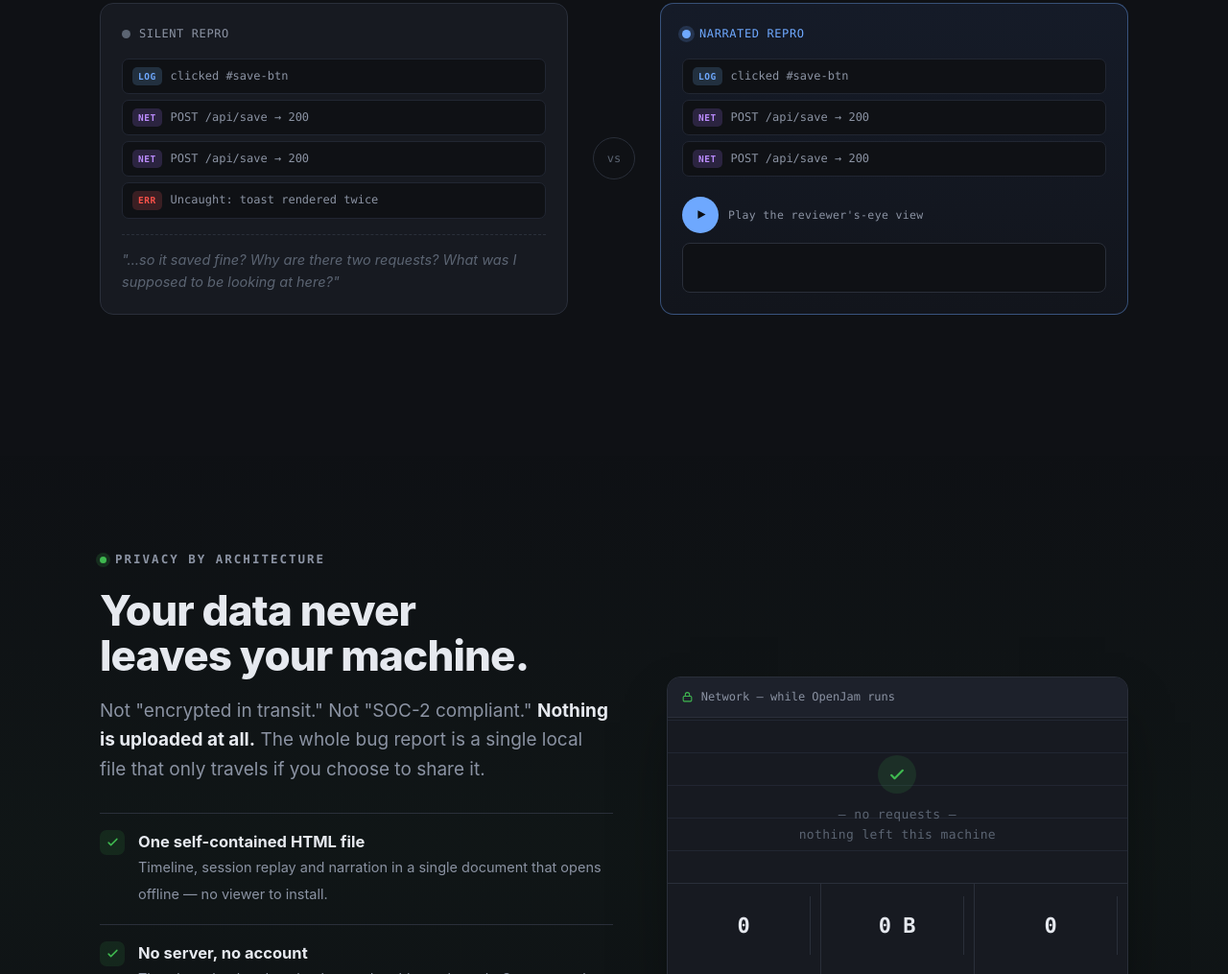
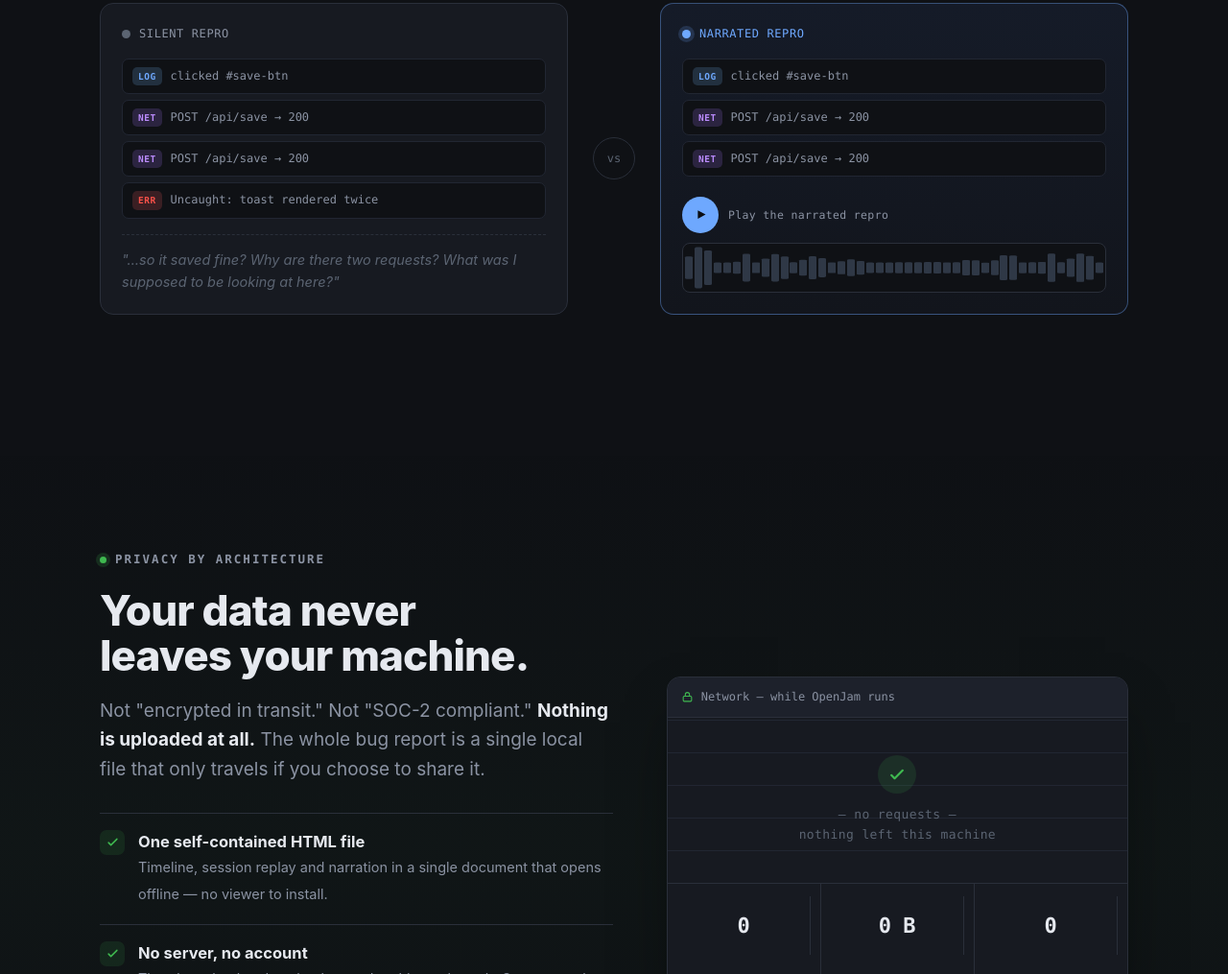
Before and after one commit to SaintPepsi/openjam, a browser extension: page docs/index.html in a window 1280 px wide. Shown: the part 1583-2598 px from the top of the page at 96% size. Drawn offline with Linux system fonts and the light colour scheme; files that its build step writes are made by us from their sources; no server answers.

Commit message:
fix(landing): render the waveform bars + fix nonsensical play label
.wave .bar had a width (flex:1 1 0) but no height, so with align-items:
center the bars collapsed to 0px and the waveform was invisible. Add
height:100%. Also rename the play label from the confusing "Play the
reviewer's-eye view" to "Play the narrated repro" (matches the card).

Note: the clip's real peaks decode only over http (Pages); on file://
the browser blocks the fetch, so it falls back to the synthetic shape.

Co-Authored-By: Maple <ianhogers@hotmail.com>

```diff
--- a/docs/index.html
+++ b/docs/index.html
@@ -179,7 +179,7 @@ section{position:relative}
 .narr-tag{margin-left:auto; font-family:var(--mono); font-size:10px; letter-spacing:.12em; text-transform:uppercase; color:var(--dim); border:1px solid var(--line); padding:3px 7px; border-radius:20px}
 .wave{position:relative; display:flex; align-items:center; gap:2px; height:52px; padding:0 2px;
   background:var(--bg); border:1px solid var(--line); border-radius:8px; overflow:hidden}
-.wave .bar{flex:1 1 0; min-width:2px; border-radius:2px; background:#2f3846; transform:scaleY(.28); transform-origin:center;
+.wave .bar{flex:1 1 0; min-width:2px; height:100%; border-radius:2px; background:#2f3846; transform:scaleY(.28); transform-origin:center;
   transition:background .12s linear}
 .wave .bar.on{background:var(--accent)}
 .wave .ph{position:absolute; top:0; bottom:0; width:2px; background:rgba(255,255,255,.85); box-shadow:0 0 8px rgba(110,168,254,.9); left:0; opacity:0; border-radius:2px}
@@ -383,7 +383,7 @@ footer{border-top:1px solid var(--line); padding:44px 0 60px; background:var(--b
             <button class="play" id="shiftPlay" aria-label="Play the narrated repro">
               <svg viewBox="0 0 24 24" aria-hidden="true" class="ic-play"><path d="M7 5l13 7-13 7z" fill="currentColor"/></svg>
             </button>
-            <span class="narr-label">Play the reviewer's-eye view</span>
+            <span class="narr-label">Play the narrated repro</span>
           </div>
           <div class="wave" id="shiftWave" role="img" aria-label="Narration waveform"></div>
         </div>
```
